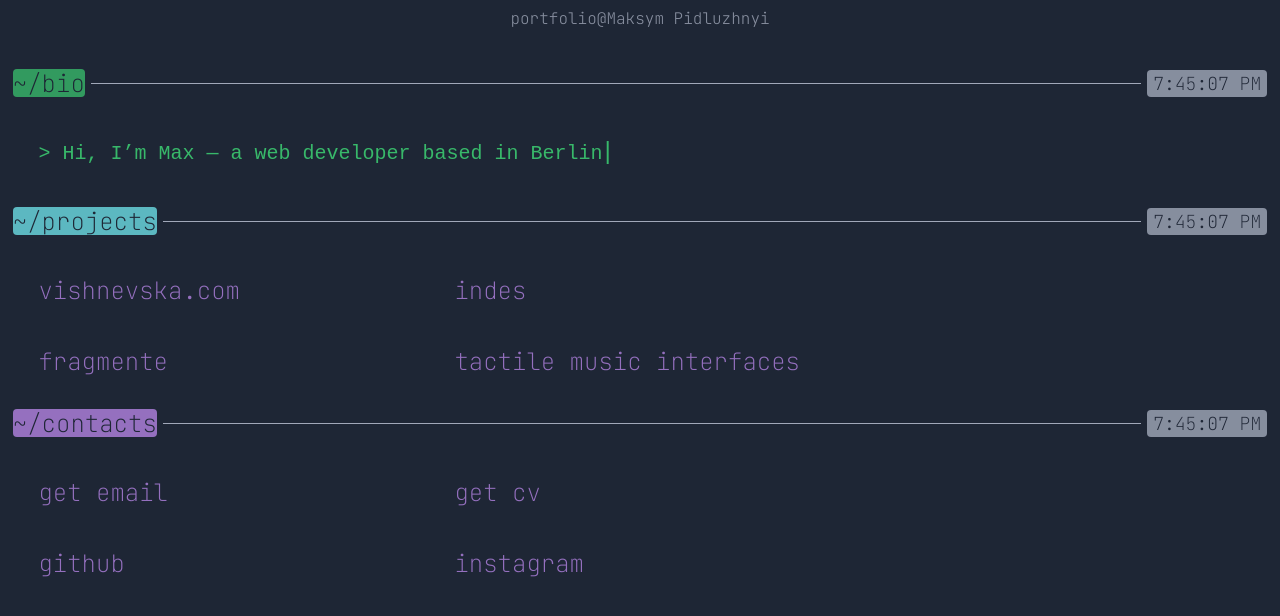
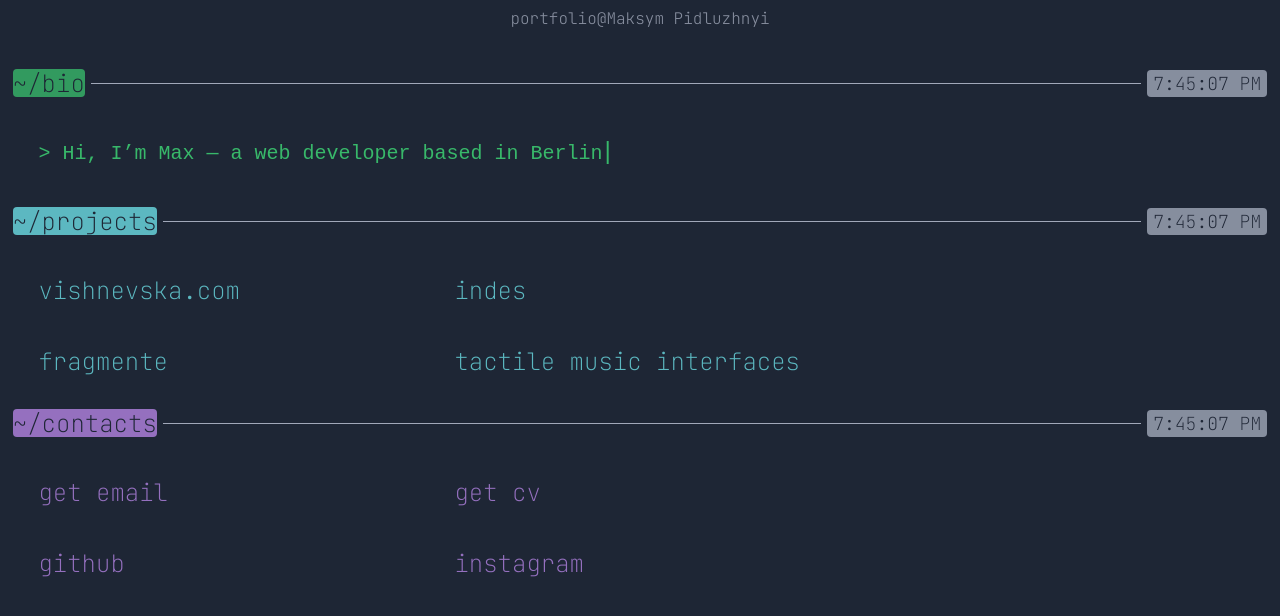
Before and after one commit to maxp7/my-site, an Angular app: page / in a window 1280 px wide. Shown: the top 616 px of the page. Built offline with nearby package versions, Linux system fonts and the light colour scheme.

Commit message:
Modal window

```diff
--- a/src/app/ui/list/list.component.html
+++ b/src/app/ui/list/list.component.html
@@ -1,4 +1,4 @@
-<ul>
+<ul [ngStyle]="{'color': color}">
   <li *ngFor="let item of items">
     <a href="javascript:void(0)" (click)="handleLinkClick(item)">
       {{ item.text }}
--- a/src/app/ui/list/list.component.scss
+++ b/src/app/ui/list/list.component.scss
@@ -16,7 +16,7 @@
 
   li {
     padding: 1dvh 0 0 0;
-    color: var(--list-color, var(--purple));
+    color: var(--list-color);
   }
 
   a {
--- a/src/app/ui/list/list.component.ts
+++ b/src/app/ui/list/list.component.ts
@@ -10,7 +10,7 @@ import { CommonModule } from '@angular/common';
 })
 export class ListComponent {
   @Input() title: string = '';
-  @Input() color: string = 'var(--purple)';
+  @Input() color: string = '';
   @Input() items: { text: string; link: string, documentation?: string, github?: string }[] = [];
 
   @Output() linkClicked = new EventEmitter<any>();  // Emit the clicked item data
--- a/src/app/ui/project-info/project-info.component.html
+++ b/src/app/ui/project-info/project-info.component.html
@@ -2,7 +2,7 @@
 <div class="info-container">
   <div class="info-header">
     <span class="close-btn" (click)="closeModal()"></span>
-    <span class="minimize-btn"></span>
+    <span class="minimize-btn" (click)="closeModal()"></span>
     <span class="fullscreen-btn"></span>
   </div>
   <div class="info-body">
```
